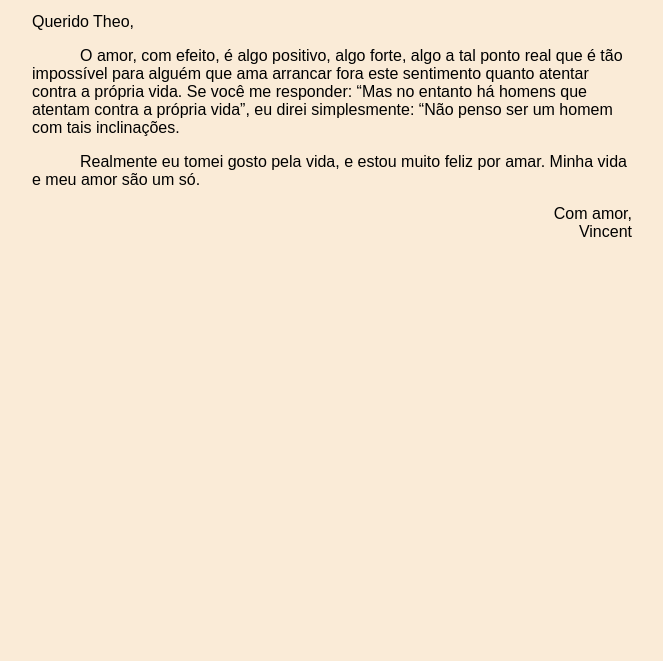
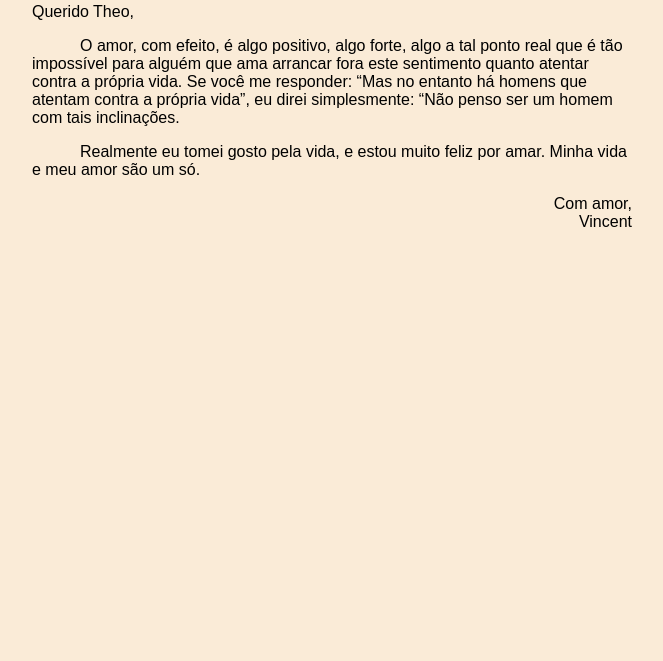
Before and after one commit to guilhermebobanytavares-cmyk/ADS_Carta, a plain HTML site: page index.html in a window 1280 px wide. Shown: the part 139-800 px from the top of the page, without its empty margins (308-971 px from the left). Drawn offline with Linux system fonts and the light colour scheme.

Commit message:
Update EstiloCarta.css

```diff
--- a/EstiloCarta.css
+++ b/EstiloCarta.css
@@ -6,7 +6,7 @@
 
 body {
     background-color: antiquewhite;
-    padding: 60px 80px;
+    padding: 50px 20px;
     justify-content: center;
     min-height: 80vh;
     margin: auto;
```
